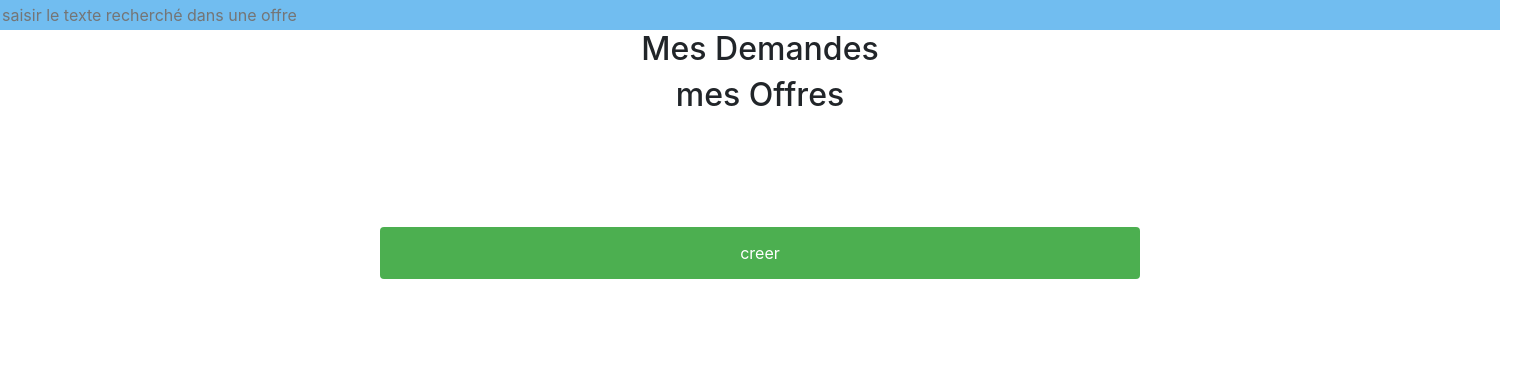
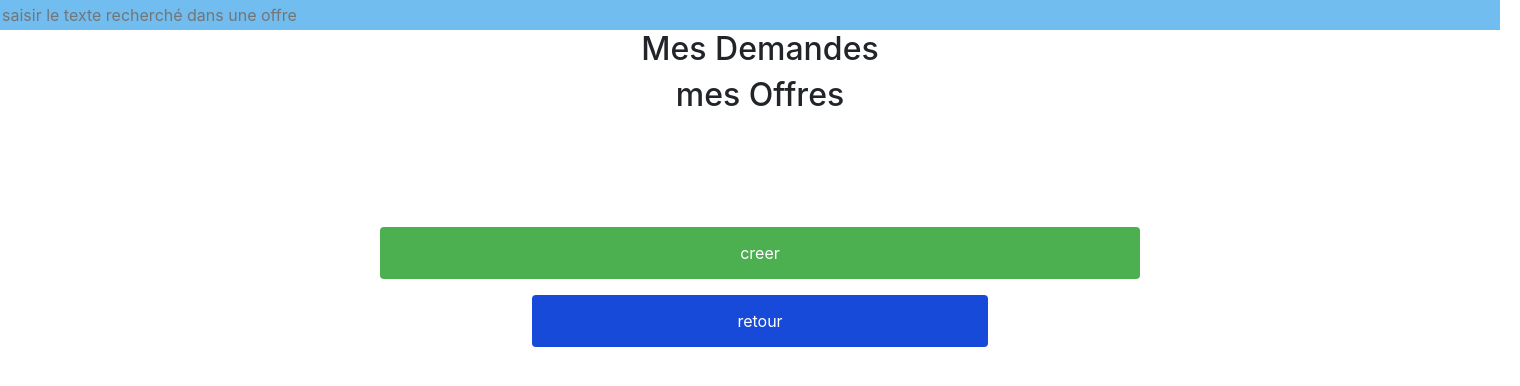
Before and after one commit to andbenthib123/ppe3, a CodeIgniter app: page /mesprojets/index.php/C_creationsDeals/ in a window 1520 px wide. Shown: the top 386 px of the page. Run offline with CodeIgniter, Linux system fonts and the light colour scheme; the visitor is signed in with stand-in values (Sample User, id 1); data that the repository does not hold is empty; some libraries are stand-ins or nearby versions.

Commit message:
projet fini

```diff
--- a/CSS/deal.css
+++ b/CSS/deal.css
@@ -15,6 +15,33 @@
    padding-left: 20px;
 
 }
+
+.btnCreationRetour
+{
+    width: 30%;
+    background-color: rgb(23, 74, 216);
+    color: white;
+    padding: 14px 20px;
+    margin: 8px 0;
+    border: none;
+    border-radius: 4px;
+    cursor: pointer;
+
+}
+.btnCreation:hover
+{
+    background-color: #45a049;
+
+}
+
+
+.div {
+    border-radius: 5px;
+
+    padding: 20px;
+    text-align: center;
+}
+
 .button
 {
     width: 50%;
--- a/application/controllers/C_creationsDeals.php
+++ b/application/controllers/C_creationsDeals.php
@@ -34,6 +34,7 @@ public function ajouterDeals()
     {
         $this->load->model("M_creationDeals");
         $data['ajoutDeals'] = $this->M_creationDeals->ajouterDeals($_GET['idOffreUser1'], $_GET['idOffreUser2']);
+        header('location:'.base_url().'index.php/Controller_login/utilisateur/');
     }
 
 public function noteDeals($idMonDeal)
@@ -85,7 +86,22 @@ public function noteDeals2($idMonDeal)
     $this->load->view("noteDeals2",$data);
 
 }
+public function modifNote()
+{
+    $this->load->model("M_creationDeals");
+    $note1=$this->input->get('txtMaNote');
 
+    $data['updateNote']=$this->M_creationDeals->updateNote($note1);
+    header('location:'.base_url().'index.php/Controller_login/utilisateur/');
+}
+public function modifNote2()
+{
+    $this->load->model("M_creationDeals");
+    $note2=$this->input->get('txtMaNote');
+
+    $data['updateNote2']=$this->M_creationDeals->updateNote2($note2);
+    header('location:'.base_url().'index.php/Controller_login/utilisateur/');
+}
 }
 
 ?>
--- a/application/controllers/Controller_login.php
+++ b/application/controllers/Controller_login.php
@@ -142,11 +142,9 @@ $this->load->view("index");
 		$this->load->library('session');
 		$data['serviceUser2'] = $this->M_demande->getAllDealService();
 		$dataa['service2']=(array) $data['serviceUser2'][0];
-		var_dump($data['serviceUser2']);
 		$data['lesDemandes'] = $this->M_demande->getAllDemandes();
 		$data['lesOffres'] = $this->M_demande->getAllOffre();
 		$data['lesDeals'] = $this->M_demande->getAllDeal();
-		var_dump($data['lesDeals']);
 
 		$this->load->view('compte_Utilisateur',$data);
 	}
--- a/application/models/M_creationDeals.php
+++ b/application/models/M_creationDeals.php
@@ -91,8 +91,20 @@ public function lienDeal()
 $query=$this->db->query("select offre.idOffre from offre where offre.idUser='1' and exists(select demande.idDemande from demande where offre.idOffre=demande.idDemande and demande.idUser='1')");
 }
 
+public function updateNote($note1)
+{
+    $this->load->library('session');
+    $idDeals=$this->session->userdata('idDeal');
 
+    $sql = $this->db->query("update deal set noteUser1='".$note1."' where idDeal='".$idDeals."'");
+}
 
+public function updateNote2($note2)
+{
+    $this->load->library('session');
+    $idDeals=$this->session->userdata('idDeal');
+    $sql = $this->db->query("update deal set noteUser2='".$idDeals."' where idDeal='".$idDeals."'");
+}
 
 
 
--- a/application/models/M_modifDemande.php
+++ b/application/models/M_modifDemande.php
@@ -16,7 +16,6 @@ public function getAllModifDemande($idMaDemande)
 public function setAllModifDemande($descriDemande,$dateDemande)
     {
         $this->load->library('session');
-
         $idDem=$this->session->userdata('idDemande');
         $sql = $this->db->query("update demande set descriptionDemande ='".$descriDemande."',dateDemande='".$dateDemande."' where idDemande='".$idDem."'");
     }
--- a/application/views/creationDeals.php
+++ b/application/views/creationDeals.php
@@ -13,6 +13,32 @@
     <link href="<?php echo base_url();?>Bootstrap/css/bootstrap.min.css" rel="stylesheet">
     <link href="<?php echo base_url();?>CSS/deal.css" rel="stylesheet">
 
+    <script type="text/javascript">
+     $(
+       function()
+       {
+
+        $(".mesDemandes").click(
+        function()
+        {
+        $(this).css('background-color','#2E9AFE');
+        });
+
+
+        $(".mesOffres").click(
+        function()
+        {
+        $(this).css('background-color','#2E9AFE');
+        });
+
+        $(".mesOffres").click(
+        function()
+        {
+        $(this).css('background-color','#2E9AFE');
+        });
+     }
+     )
+        </script>
 </head>
 <body>
 
@@ -54,5 +80,12 @@ foreach($lesOffres as $UneOffre)
 <center>
 <input type="submit" value='creer' name='txtCreer' class='button' onclick='ajouterDeals()' id='txtCreer'>
 </center>
+
+<form methode="get" action="<?php echo base_url(); ?>index.php/Controller_login/utilisateur/retour">
+<center>
+<input type="submit" value='retour' name='txtRetour' class='btnCreationRetour' id='txtCreer'>
+</center>
+</form>
+
 </body>
 </html>
--- a/application/views/demandeOffreUserSelectionne.php
+++ b/application/views/demandeOffreUserSelectionne.php
@@ -38,7 +38,7 @@ foreach($offreSelectionne as $uneOffre)
 <?php
 foreach($DemandeSelectionne as $uneDemande)
 {
-  echo"<div  onclick='selectAll(".$uneDemande->idDemande.",".$uneDemande->idService.")'  name='".$uneDemande->idDemande."' id='mesDemandes'>";
+  echo"<div  onclick='selectAll(".$uneDemande->idDemande.",".$uneDemande->idService.")'  name='".$uneDemande->idDemande."' class='mesDemandes'>";
   echo"<p>".$uneDemande->nomService."</p>";
   echo"<p>".$uneDemande->descriptionDemande."</p>";
   echo"</div>";
--- a/application/views/noteDeals2.php
+++ b/application/views/noteDeals2.php
@@ -13,7 +13,7 @@
         <link href="<?php echo base_url();?>./CSS/style_demandeetoffre.css" rel="stylesheet">
 </head>
 <body>
-<form method="get">
+<form method="get" action="<?php echo base_url(); ?>index.php/C_creationsDeals/modifNote2">
     <h3>numero du deal</h3>
     <input disabled value="<?php echo $_SESSION['idDeal'];?>" type="text" name="txtIdDeal">
     <h3>votre service</h3>
```
Also changed, not shown: CSS/style_demandeetoffre.css (+12 -0 lines), application/controllers/C_modifDemande.php (+4 -5 lines), application/views/compte_Utilisateur.php (+0 -8 lines), application/views/noteDeals.php (+3 -4 lines).
